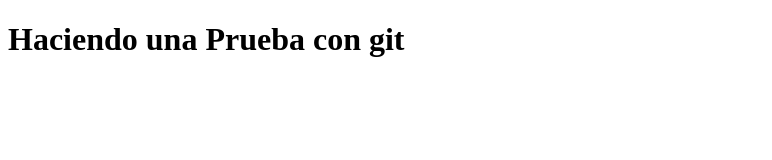
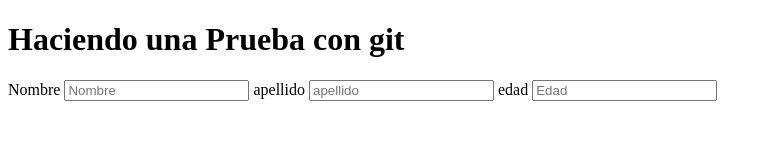
Before and after one commit to luiscarlosjo157/prueba, a plain HTML site: page index.html in a window 1280 px wide. Shown: the whole page, without its empty margins (0-772 px from the left). Drawn offline with Linux system fonts and the light colour scheme.

Commit message:
cambios en el index

```diff
--- a/index.html
+++ b/index.html
@@ -8,5 +8,13 @@
 </head>
 <body>
     <h1>Haciendo una Prueba con git</h1>
+    <div>
+        <label for="">Nombre</label>
+        <input type="text" placeholder="Nombre">
+        <label for="">apellido</label>
+        <input type="text" placeholder="apellido">
+        <label for="">edad</label>
+        <input type="text" placeholder="Edad">
+    </div>
 </body>
 </html>
```
